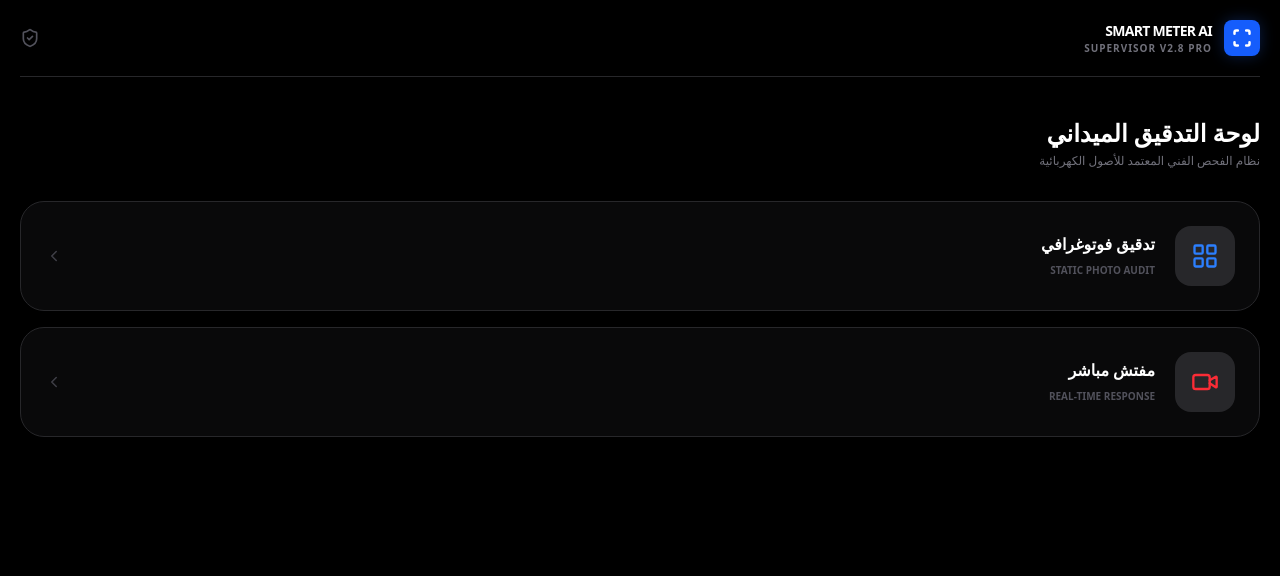
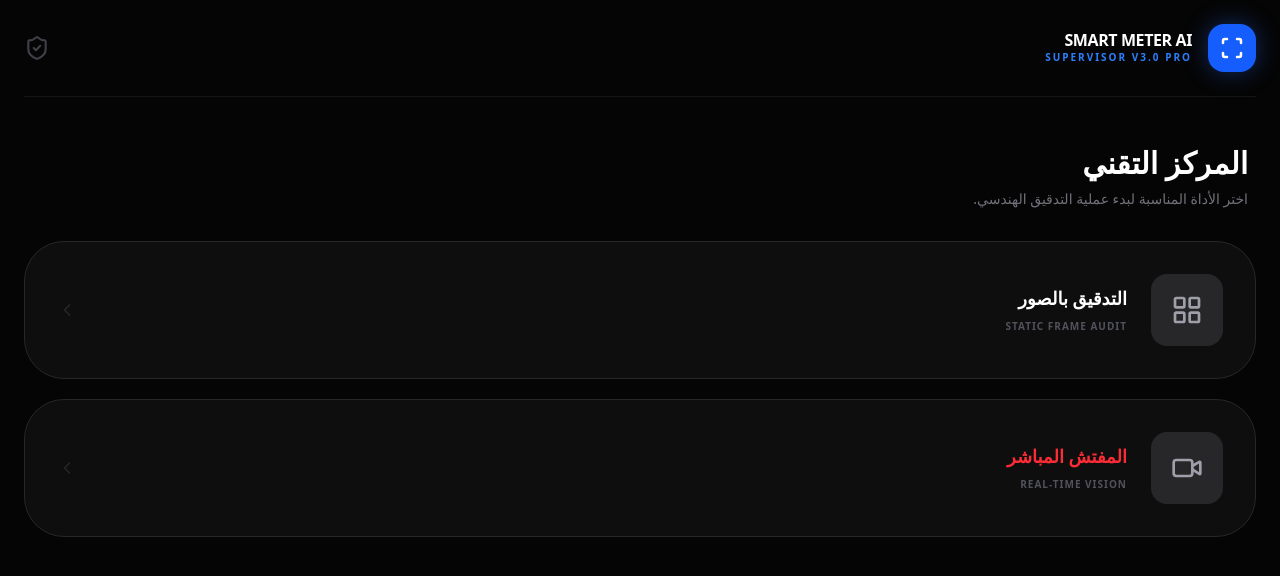
Before and after one commit to msj78598/dd, a Next.js app: page / in a window 1280 px wide. Shown: the top 576 px of the page. Built offline with nearby package versions, Linux system fonts and the light colour scheme.

Commit message:
Industrial UI Platinum: Professional Controls and High-End Icons v3.0

```diff
--- a/src/app/page.tsx
+++ b/src/app/page.tsx
@@ -2,9 +2,9 @@
 import { useState, useRef } from "react";
 import { useImageAnalysis } from "@/hooks/useImageAnalysis";
 import {
-    Scan, Video, LayoutGrid, ChevronLeft,
-    UploadCloud, Mic, ShieldCheck, Activity,
-    Play, RotateCcw, AlertCircle, CheckCircle
+    Scan, Video, ChevronLeft, Upload,
+    Play, RefreshCcw, ShieldCheck, Activity,
+    Mic, AlertCircle, CheckCircle2, LayoutGrid
 } from "lucide-react";
 
 export default function SmartMeterPage() {
@@ -23,117 +23,116 @@ export default function SmartMeterPage() {
         }
     };
 
+    const executeAnalysis = () => {
+        if (file) analyzeImage(file);
+    };
+
     return (
-        <main className="min-h-screen bg-[#000] text-[#eee] font-sans p-5 pb-16 overflow-x-hidden" dir="rtl">
-            {/* Top Professional Navbar */}
-            <div className="flex items-center justify-between mb-10 border-b border-zinc-800 pb-5">
-                <div className="flex items-center gap-3">
-                    <div className="bg-blue-600 p-2 rounded-lg shadow-[0_0_15px_rgba(37,99,235,0.3)]">
-                        <Scan size={20} color="white" strokeWidth={3} />
+        <main className="min-h-screen bg-[#050505] text-[#f4f4f5] p-6 pb-24 font-sans rtl" dir="rtl">
+            {/* Header - Global Branding Style */}
+            <div className="flex items-center justify-between mb-12 border-b border-zinc-800/50 pb-6">
+                <div className="flex items-center gap-4">
+                    <div className="bg-blue-600 p-3 rounded-2xl shadow-[0_0_25px_rgba(37,99,235,0.4)] transition-transform hover:scale-105">
+                        <Scan size={24} color="white" strokeWidth={2.5} />
                     </div>
-                    <div>
-                        <h1 className="text-sm font-black tracking-tighter text-white">SMART METER AI</h1>
-                        <p className="text-[10px] text-zinc-500 font-bold uppercase tracking-widest">Supervisor v2.8 PRO</p>
+                    <div className="space-y-0.5">
+                        <h1 className="text-base font-black tracking-tight leading-none text-white">SMART METER AI</h1>
+                        <p className="text-[10px] text-blue-500 font-bold uppercase tracking-[0.2em]">Supervisor v3.0 PRO</p>
                     </div>
                 </div>
-                <ShieldCheck className="text-zinc-600" size={20} />
+                <ShieldCheck className="text-zinc-700 hover:text-blue-500 transition-colors" size={26} />
             </div>
 
             {mode === "none" && (
-                <div className="space-y-6 animate-in fade-in duration-700">
-                    <div className="mb-8">
-                        <h2 className="text-2xl font-black text-white">لوحة التدقيق الميداني</h2>
-                        <p className="text-zinc-500 text-xs mt-1">نظام الفحص الفني المعتمد للأصول الكهربائية</p>
+                <div className="space-y-8 animate-in fade-in slide-in-from-bottom-6 duration-700">
+                    <div className="space-y-2 px-2">
+                        <h2 className="text-3xl font-extrabold text-white">المركز التقني</h2>
+                        <p className="text-zinc-500 text-sm">اختر الأداة المناسبة لبدء عملية التدقيق الهندسي.</p>
                     </div>
 
-                    <div className="grid grid-cols-1 gap-4">
-                        <button onClick={() => setMode("photo")} className="flex items-center justify-between p-6 bg-zinc-900/40 border border-zinc-800 rounded-3xl active:scale-95 transition-all">
-                            <div className="flex items-center gap-5">
-                                <div className="bg-zinc-800 p-4 rounded-2xl"><LayoutGrid size={28} className="text-blue-500" /></div>
+                    <div className="grid grid-cols-1 gap-5">
+                        <button onClick={() => setMode("photo")} className="group flex items-center justify-between p-8 bg-zinc-900/50 border border-zinc-800 rounded-[2.5rem] hover:bg-zinc-900 hover:border-blue-500/50 transition-all active:scale-[0.98]">
+                            <div className="flex items-center gap-6">
+                                <div className="bg-zinc-800 p-5 rounded-2xl group-hover:bg-blue-500/10 transition-colors text-zinc-400 group-hover:text-blue-500"><LayoutGrid size={32} /></div>
                                 <div className="text-right">
-                                    <span className="text-base font-bold block text-white">تدقيق فوتوغرافي</span>
-                                    <span className="text-[10px] text-zinc-600 uppercase font-black">Static Photo Audit</span>
+                                    <span className="text-lg font-black block text-white">التدقيق بالصور</span>
+                                    <span className="text-[10px] text-zinc-600 uppercase font-black tracking-widest">Static Frame Audit</span>
                                 </div>
                             </div>
-                            <ChevronLeft size={18} className="text-zinc-700" />
+                            <ChevronLeft size={20} className="text-zinc-800 group-hover:text-blue-500" />
                         </button>
 
-                        <button onClick={() => setMode("live")} className="flex items-center justify-between p-6 bg-zinc-900/40 border border-zinc-800 rounded-3xl active:scale-95 transition-all">
-                            <div className="flex items-center gap-5">
-                                <div className="bg-zinc-800 p-4 rounded-2xl"><Video size={28} className="text-red-500" /></div>
+                        <button onClick={() => setMode("live")} className="group flex items-center justify-between p-8 bg-zinc-900/50 border border-zinc-800 rounded-[2.5rem] hover:bg-zinc-900 hover:border-red-500/50 transition-all active:scale-[0.98]">
+                            <div className="flex items-center gap-6">
+                                <div className="bg-zinc-800 p-5 rounded-2xl group-hover:bg-red-500/10 transition-colors text-zinc-400 group-hover:text-red-500"><Video size={32} /></div>
                                 <div className="text-right">
-                                    <span className="text-base font-bold block text-white text-red-500">مفتش مباشر</span>
-                                    <span className="text-[10px] text-zinc-600 uppercase font-black">Real-time Response</span>
+                                    <span className="text-lg font-black block text-red-500">المفتش المباشر</span>
+                                    <span className="text-[10px] text-zinc-600 uppercase font-black tracking-widest">Real-time Vision</span>
                                 </div>
                             </div>
-                            <ChevronLeft size={18} className="text-zinc-700" />
+                            <ChevronLeft size={20} className="text-zinc-800 group-hover:text-red-500" />
                         </button>
                     </div>
                 </div>
             )}
 
             {mode !== "none" && (
-                <div className="animate-in fade-in duration-300">
-                    <button onClick={() => { setMode("none"); setPreview(null); resetAnalysis(); }} className="mb-8 flex items-center gap-2 text-[11px] font-black text-zinc-500 hover:text-white transition-colors py-2 px-4 bg-zinc-900/50 rounded-full border border-zinc-800">
-                        <RotateCcw size={14} /> العودة للرئيسية
+                <div className="animate-in fade-in duration-500">
+                    <button onClick={() => { setMode("none"); setPreview(null); setFile(null); resetAnalysis(); }} className="mb-10 flex items-center gap-2 py-2.5 px-6 bg-zinc-900/80 hover:bg-zinc-800 rounded-full border border-zinc-800 text-[11px] font-black text-zinc-400 uppercase tracking-tighter transition-all">
+                        <RefreshCcw size={14} className="rotate-45" /> عودة للرئيسية
                     </button>
 
                     {mode === "photo" && (
-                        <div className="space-y-6">
-                            {/* المربع المحسن لمعاينة الصورة - الحجم الآن مناسب للعدادات */}
-                            <div className="relative w-full aspect-[4/5] max-h-[450px] bg-zinc-900 border-2 border-dashed border-zinc-800 rounded-[2.5rem] overflow-hidden shadow-2xl transition-all">
+                        <div className="max-w-xl mx-auto space-y-8">
+                            {/* المربع الهندسي لمعاينة العداد */}
+                            <div className="relative aspect-[3/4] w-full bg-zinc-900 border-2 border-dashed border-zinc-800 rounded-[3.5rem] overflow-hidden shadow-2xl group transition-all">
                                 {preview ? (
-                                    <img src={preview} className="w-full h-full object-cover" alt="Meter Preview" />
+                                    <>
+                                        <img src={preview} className="w-full h-full object-cover animate-in zoom-in-95 duration-500" alt="Meter View" />
+                                        <div className="absolute inset-0 bg-gradient-to-t from-black/60 to-transparent pointer-events-none" />
+                                        <label htmlFor="re-upload" className="absolute bottom-6 right-6 bg-black/60 backdrop-blur-xl p-4 rounded-full border border-white/10 text-white cursor-pointer active:scale-90 transition-transform">
+                                            <Scan size={20} />
+                                        </label>
+                                    </>
                                 ) : (
-                                    <label htmlFor="meter-upload" className="flex flex-col items-center justify-center w-full h-full cursor-pointer hover:bg-zinc-800/50 transition-colors">
-                                        <div className="bg-blue-600/10 p-6 rounded-full mb-4 border border-blue-500/10"><UploadCloud size={40} className="text-blue-500" /></div>
-                                        <span className="text-xs font-black text-zinc-500 uppercase tracking-widest">ارفـع صورة العـداد</span>
+                                    <label htmlFor="init-upload" className="flex flex-col items-center justify-center w-full h-full cursor-pointer hover:bg-zinc-800/30 transition-colors group">
+                                        <div className="bg-blue-600/10 p-8 rounded-full mb-6 border border-blue-500/10 group-hover:bg-blue-600/20 transition-all"><Upload size={48} className="text-blue-500" /></div>
+                                        <span className="text-xs font-black text-zinc-500 uppercase tracking-[0.3em]">بـدء رفـع الـبيانات</span>
                                     </label>
                                 )}
-                                <input type="file" id="meter-upload" accept="image/*" onChange={handleSelectFile} className="hidden" />
+                                <input type="file" id="init-upload" accept="image/*" onChange={handleSelectFile} className="hidden" />
+                                <input type="file" id="re-upload" accept="image/*" onChange={handleSelectFile} className="hidden" />
                             </div>
 
-                            {/* أزرار التحكم التشغيلية */}
+                            {/* زر التشغيل القوي */}
                             {preview && !result && (
                                 <button
-                                    onClick={() => file && analyzeImage(file)}
+                                    onClick={executeAnalysis}
                                     disabled={loading}
-                                    className="w-full py-5 bg-blue-600 rounded-2xl font-black text-sm flex items-center justify-center gap-3 shadow-[0_10px_40px_rgba(37,99,235,0.3)] active:scale-95 transition-all"
+                                    className="w-full py-7 bg-blue-600 hover:bg-blue-500 rounded-3xl font-black text-base flex items-center justify-center gap-4 shadow-[0_20px_50px_rgba(37,99,235,0.4)] active:scale-95 transition-all disabled:opacity-50 disabled:cursor-not-allowed"
                                 >
                                     {loading ? (
-                                        <><Activity className="animate-spin" size={20} /> جارِ التدقيق الهندسي...</>
+                                        <><Activity className="animate-spin" size={24} /> جارِ التحليل الهندسي الشامل...</>
                                     ) : (
-                                        <><Play size={20} fill="white" /> بـدء التحليل الفني</>
+                                        <><Play size={24} fill="currentColor" /> بـدء الـتحـلـيل الـفنـي</>
                                     )}
                                 </button>
                             )}
 
-                            {/* عرض التقارير الفنية الرسمية */}
+                            {/* تقرير الفحص الفني */}
                             {result && (
-                                <div className="bg-zinc-900 border-t-4 border-blue-600 rounded-3xl p-6 shadow-2xl animate-in slide-in-from-top-4 duration-500">
-                                    <div className="flex items-center justify-between mb-5 border-b border-zinc-800 pb-4">
-                                        <div className="flex items-center gap-2 text-green-500 font-black text-[10px] uppercase">
-                                            <CheckCircle size={14} /> Inspection Complete
+                                <div className="bg-zinc-900 border-t-[6px] border-blue-600 rounded-[3rem] p-10 shadow-2xl animate-in slide-in-from-top-6 duration-500">
+                                    <div className="flex items-center justify-between mb-8 border-b border-zinc-800/50 pb-6">
+                                        <div className="flex items-center gap-3 text-green-500 font-black text-[11px] uppercase tracking-widest">
+                                            <CheckCircle2 size={18} /> التدقيق مكتمل
                                         </div>
-                                        <button onClick={() => { setPreview(null); setFile(null); resetAnalysis(); }} className="text-[10px] text-zinc-600 font-bold flex items-center gap-1">
-                                            <RotateCcw size={12} /> فحص جديد
-                                        </button>
+                                        <button onClick={() => { setPreview(null); setFile(null); resetAnalysis(); }} className="text-zinc-600 hover:text-white transition-colors"><RefreshCcw size={16} /></button>
                                     </div>
-                                    <div className="text-sm leading-relaxed text-zinc-300 whitespace-pre-wrap font-medium report-text">
+                                    <div className="text-sm md:text-base leading-relaxed text-zinc-300 whitespace-pre-wrap font-medium report-text">
                                         {result}
                                     </div>
                                 </div>
                             )}
-                        </div>
-                    )}
-
-                    {mode === "live" && (
-                        <div className="space-y-6">
-                            <div className="relative rounded-[3rem] overflow-hidden border-4 border-zinc-900 h-[500px] shadow-inner bg-black">
-                                <video ref={videoRef} autoPlay playsInline className="w-full h-full object-cover" />
-                                <div className="absolute top-6 left-6 bg-red-600 px-3 py-1.5 rounded-full text-[9px] font-black animate-pulse shadow-lg">FIELD AUDIT MODE</div>
-                            </div>
-                            <div className="flex justify-center"><button className="p-10 bg-blue-600 rounded-full shadow-[0_0_50px_rgba(37,99,235,0.4)] active:scale-75 transition-all"><Mic size={36} color="white" /></button></div>
                         </div>
                     )}
                 </div>
```
Also changed, not shown: src/hooks/useImageAnalysis.ts (+8 -7 lines).
